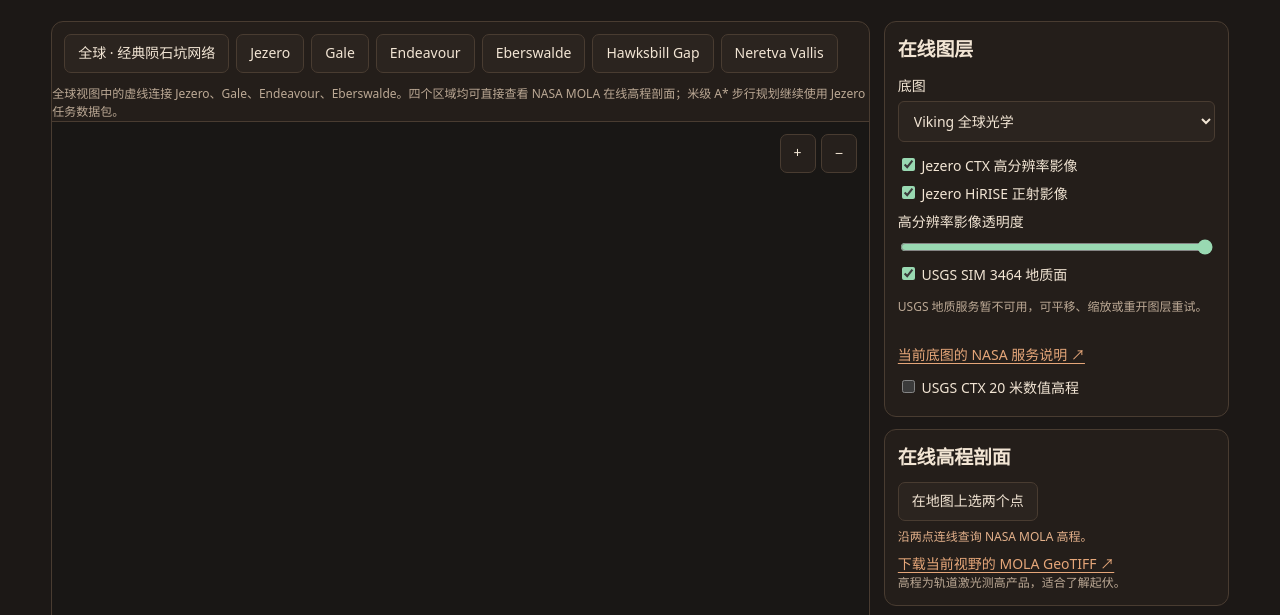
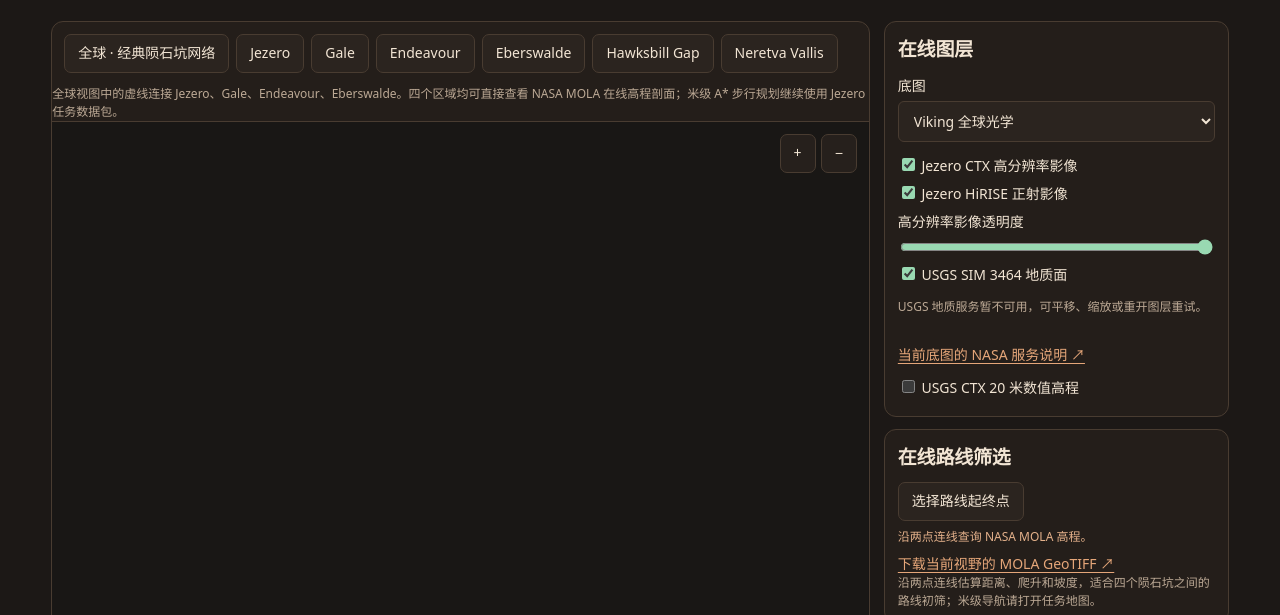
Before and after one commit to cassius0848/Mars-Hermes-pathfinder, a plain HTML site: page web/atlas.html in a window 1280 px wide. Shown: the part 179-794 px from the top of the page. Drawn offline with Linux system fonts and the light colour scheme; no server answers.

Commit message:
ui: label online route screening

```diff
--- a/web/atlas.html
+++ b/web/atlas.html
@@ -46,13 +46,13 @@
           <p id="ctx-status" class="muted" role="status"></p>
         </section>
         <section class="panel">
-          <div class="panel-heading"><h2>在线高程剖面</h2></div>
-          <button id="pick-profile" type="button">在地图上选两个点</button>
+          <div class="panel-heading"><h2>在线路线筛选</h2></div>
+          <button id="pick-profile" type="button">选择路线起终点</button>
           <p id="profile-status" class="message" role="status">沿两点连线查询 NASA MOLA 高程。</p>
           <svg id="height-chart" viewBox="0 0 320 150" role="img" aria-label="MOLA 在线高程剖面" hidden></svg>
           <a id="profile-source" target="_blank" rel="noreferrer" hidden>查看 NASA 原始高程响应 ↗</a>
           <a id="dem-export" target="_blank" rel="noreferrer" hidden>下载当前视野的 MOLA GeoTIFF ↗</a>
-          <p class="muted">高程为轨道激光测高产品，适合了解起伏。</p>
+          <p class="muted">沿两点连线估算距离、爬升和坡度，适合四个陨石坑之间的路线初筛；米级导航请打开任务地图。</p>
         </section>
         <section class="panel">
           <div class="panel-heading"><h2>高分辨率产品</h2></div>
```
